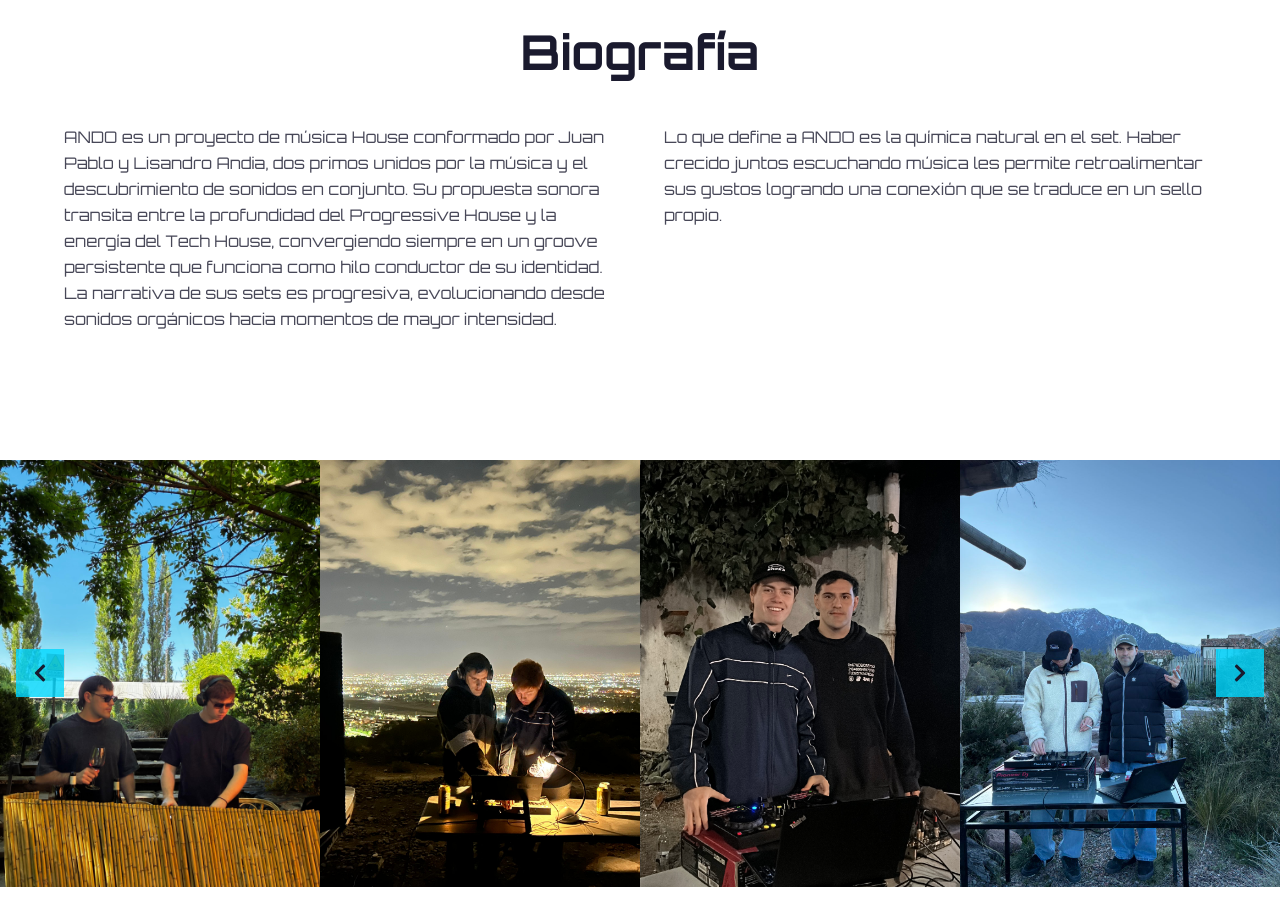
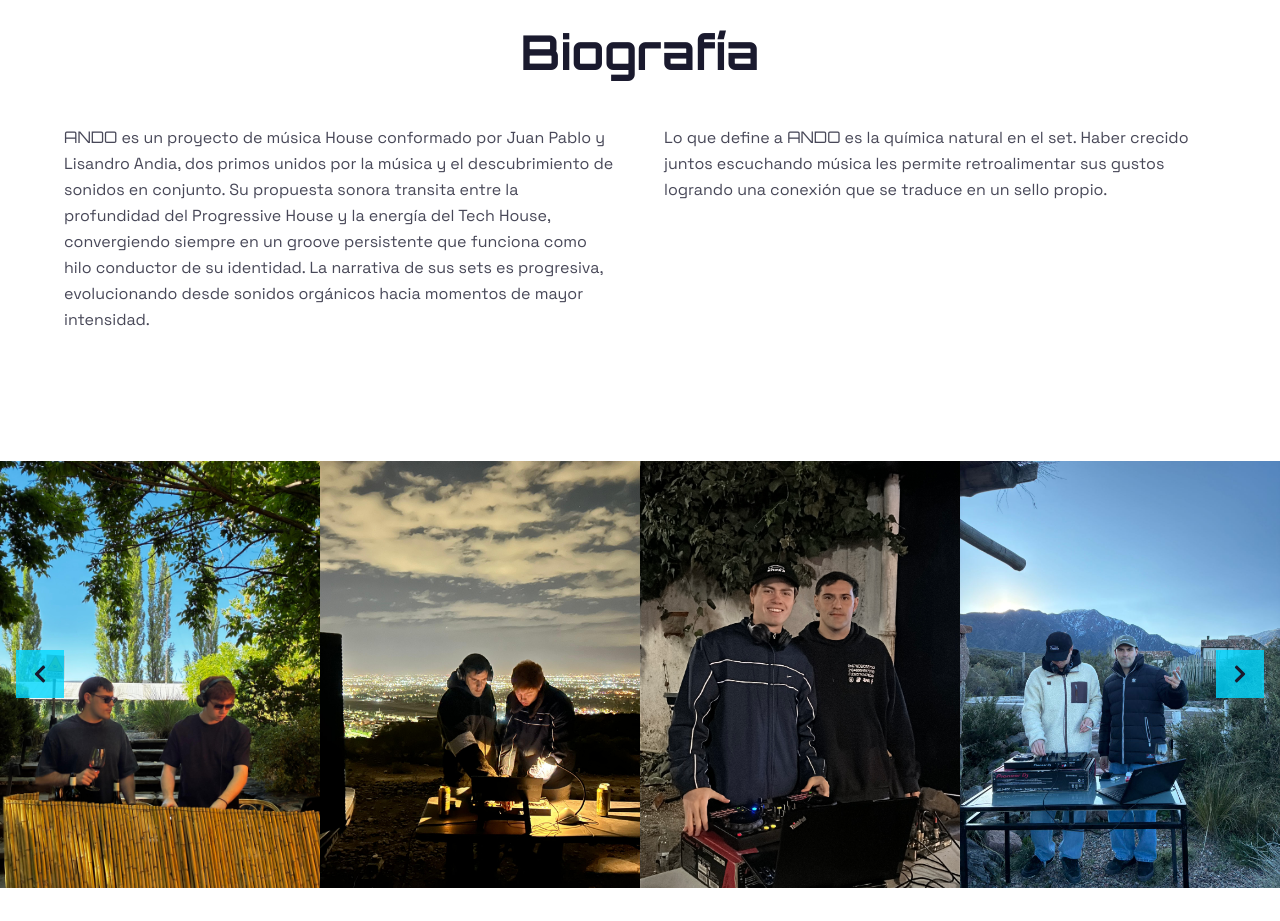
Before and after one commit to Lisandro-10/ando-presskit, a Next.js app: page / in a window 1280 px wide. Shown: the part 900-1821 px from the top of the page. Built offline with nearby package versions, Linux system fonts and the light colour scheme.

Commit message:
font changes and not-found added

```diff
--- a/lib/data.ts
+++ b/lib/data.ts
@@ -4,9 +4,9 @@ export const presskitData = {
   },
 
   biography: {
-    column1: `ANDO es un proyecto de música House conformado por Juan Pablo y Lisandro Andia, dos primos unidos por la música y el descubrimiento de sonidos en conjunto. Su propuesta sonora transita entre la profundidad del Progressive House y la energía del Tech House, convergiendo siempre en un groove persistente que funciona como hilo conductor de su identidad. La narrativa de sus sets es progresiva, evolucionando desde sonidos orgánicos hacia momentos de mayor intensidad.`,
+    column1: `<span class="font-orbitron">ANDO</span> es un proyecto de música House conformado por Juan Pablo y Lisandro Andia, dos primos unidos por la música y el descubrimiento de sonidos en conjunto. Su propuesta sonora transita entre la profundidad del Progressive House y la energía del Tech House, convergiendo siempre en un groove persistente que funciona como hilo conductor de su identidad. La narrativa de sus sets es progresiva, evolucionando desde sonidos orgánicos hacia momentos de mayor intensidad.`,
 
-    column2: `Lo que define a ANDO es la química natural en el set. Haber crecido juntos escuchando música les permite retroalimentar sus gustos logrando una conexión que se traduce en un sello propio.`,
+    column2: `Lo que define a <span class="font-orbitron">ANDO</span> es la química natural en el set. Haber crecido juntos escuchando música les permite retroalimentar sus gustos logrando una conexión que se traduce en un sello propio.`,
   },
 
   stats: [
--- a/src/app/layout.tsx
+++ b/src/app/layout.tsx
@@ -1,9 +1,10 @@
 import { Analytics } from '@vercel/analytics/react';
 import type { Metadata } from 'next';
-import { Orbitron } from 'next/font/google';
+import { Orbitron, Space_Grotesk } from 'next/font/google';
 import './globals.css';
 
-const orbitron = Orbitron({ subsets: ['latin'] });
+const orbitron = Orbitron({ subsets: ['latin'], variable: '--font-orbitron' });
+const spaceGrotesk = Space_Grotesk({ subsets: ['latin'], variable: '--font-space-grotesk' });
 
 export const metadata: Metadata = {
   title: 'ANDO - Progressive & Tech House DJ',
@@ -24,7 +25,7 @@ export default function RootLayout({
 }) {
   return (
     <html lang="es">
-      <body className={orbitron.className}>
+      <body className={`${orbitron.variable} ${spaceGrotesk.variable} font-orbitron`}>
         {children}
         <Analytics />
       </body>
--- /dev/null
+++ b/src/app/not-found.tsx
@@ -0,0 +1,21 @@
+import Link from 'next/link';
+
+export default function NotFound() {
+  return (
+    <main className="flex min-h-screen flex-col items-center justify-center bg-ando-navy px-6 text-center">
+      <h1 className="text-8xl font-bold text-ando-cyan md:text-9xl">404</h1>
+      <p className="mt-4 text-xl text-ando-text md:text-2xl">
+        Página no encontrada
+      </p>
+      <p className="mt-2 text-ando-text/60">
+        La página que buscas no existe o fue movida.
+      </p>
+      <Link
+        href="/"
+        className="mt-8 rounded-full border-2 border-ando-cyan bg-transparent px-8 py-3 font-semibold text-ando-cyan transition-all hover:bg-ando-cyan hover:text-ando-navy"
+      >
+        Volver al inicio
+      </Link>
+    </main>
+  );
+}
--- a/src/components/Biography.tsx
+++ b/src/components/Biography.tsx
@@ -19,12 +19,12 @@ export default function Biography() {
         </h2>
 
         <div className="grid gap-8 lg:grid-cols-2 lg:gap-12">
-          <p className="text-ando-text/80 leading-relaxed">
-            {presskitData.biography.column1}
-          </p>
-          <p className="text-ando-text/80 leading-relaxed">
-            {presskitData.biography.column2}
-          </p>
+          <p className="font-spaceGrotesk text-ando-text/80 leading-relaxed"
+          dangerouslySetInnerHTML={{ __html: presskitData.biography.column1 }}
+          />
+          <p className="font-spaceGrotesk text-ando-text/80 leading-relaxed"
+          dangerouslySetInnerHTML={{ __html: presskitData.biography.column2 }}
+          />
         </div>
       </motion.div>
     </section>
--- a/tailwind.config.ts
+++ b/tailwind.config.ts
@@ -16,6 +16,10 @@ const config: Config = {
         'ando-text': '#1a1a2e',
       },
     },
+    fontFamily: {
+      'orbitron': ['var(--font-orbitron)'],
+      'spaceGrotesk': ['var(--font-space-grotesk)'],
+    },
   },
   plugins: [],
 };
```
